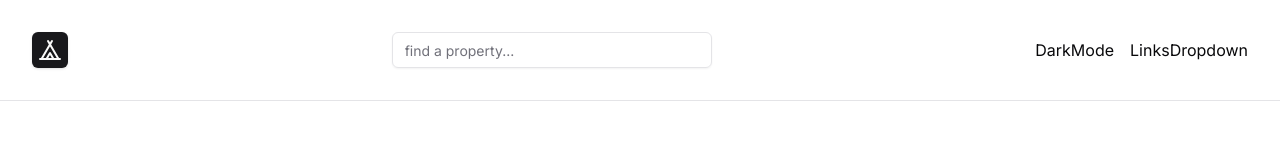
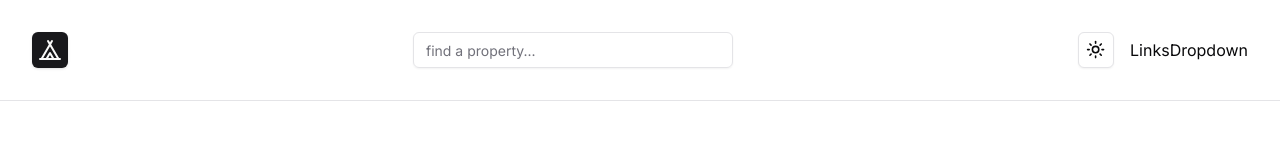
Before and after one commit to giorgos-grekis/traval_app_nextjs_supabase, a Next.js app: page / in a window 1280 px wide. Shown: the top 146 px of the page. Built offline with nearby package versions, Linux system fonts and the light colour scheme.

Commit message:
add drak mode and install lucide-react

```diff
--- a/package.json
+++ b/package.json
@@ -22,7 +22,9 @@
     "class-variance-authority": "^0.7.0",
     "clsx": "^2.1.1",
     "date-fns": "^3.6.0",
+    "lucide-react": "^0.396.0",
     "next": "14.2.4",
+    "next-themes": "^0.3.0",
     "react": "^18",
     "react-day-picker": "^8.10.1",
     "react-dom": "^18",
--- a/src/app/layout.tsx
+++ b/src/app/layout.tsx
@@ -2,6 +2,7 @@
 import { Inter } from "next/font/google";
 import "./globals.css";
 import Navbar from "@/components/navbar/navbar";
+import Providers from "@/providers/providers";
 
 const inter = Inter({ subsets: ["latin"] });
 
@@ -19,9 +20,10 @@
   return (
     <html lang="en">
       <body className={inter.className}>
-
-        <Navbar />
-        <main className="container py-10">{children}</main>
+        <Providers>
+          <Navbar />
+          <main className="container py-10">{children}</main>
+        </Providers>
       </body>
     </html>
   );
--- a/src/components/navbar/dark-mode.tsx
+++ b/src/components/navbar/dark-mode.tsx
@@ -1,9 +1,42 @@
-import React from 'react'
+"use client";
+
+import * as React from "react";
+import { Moon, Sun } from "lucide-react";
+import { useTheme } from "next-themes";
+
+import { Button } from "@/components/ui/button";
+import {
+  DropdownMenu,
+  DropdownMenuContent,
+  DropdownMenuItem,
+  DropdownMenuTrigger,
+} from "@/components/ui/dropdown-menu";
 
 const DarkMode = () => {
+  const { setTheme } = useTheme();
+
   return (
-    <div>DarkMode</div>
-  )
-}
+    <DropdownMenu>
+      <DropdownMenuTrigger asChild>
+        <Button variant="outline" size="icon">
+          <Sun className="h-[1.2rem] w-[1.2rem] rotate-0 scale-100 transition-all dark:-rotate-90 dark:scale-0" />
+          <Moon className="absolute h-[1.2rem] w-[1.2rem] rotate-90 scale-0 transition-all dark:rotate-0 dark:scale-100" />
+          <span className="sr-only">Toggle theme</span>
+        </Button>
+      </DropdownMenuTrigger>
+      <DropdownMenuContent align="end">
+        <DropdownMenuItem onClick={() => setTheme("light")}>
+          Light
+        </DropdownMenuItem>
+        <DropdownMenuItem onClick={() => setTheme("dark")}>
+          Dark
+        </DropdownMenuItem>
+        <DropdownMenuItem onClick={() => setTheme("system")}>
+          System
+        </DropdownMenuItem>
+      </DropdownMenuContent>
+    </DropdownMenu>
+  );
+};
 
-export default DarkMode
+export default DarkMode;
--- /dev/null
+++ b/src/providers/providers.tsx
@@ -0,0 +1,18 @@
+"use client";
+import type { PropsWithChildren } from "react";
+import { ThemeProvider } from "./theme-provider";
+
+const Providers = ({ children }: PropsWithChildren) => {
+  return (
+    <ThemeProvider
+      attribute="class"
+      defaultTheme="system"
+      enableSystem
+      disableTransitionOnChange
+    >
+      {children}
+    </ThemeProvider>
+  );
+};
+
+export default Providers;
--- /dev/null
+++ b/src/providers/theme-provider.tsx
@@ -0,0 +1,9 @@
+"use client";
+
+import * as React from "react";
+import { ThemeProvider as NextThemesProvider } from "next-themes";
+import { type ThemeProviderProps } from "next-themes/dist/types";
+
+export function ThemeProvider({ children, ...props }: ThemeProviderProps) {
+  return <NextThemesProvider {...props}>{children}</NextThemesProvider>;
+}
```
Also changed, not shown: 1 other file (tests, documents, lock files or other folders).
